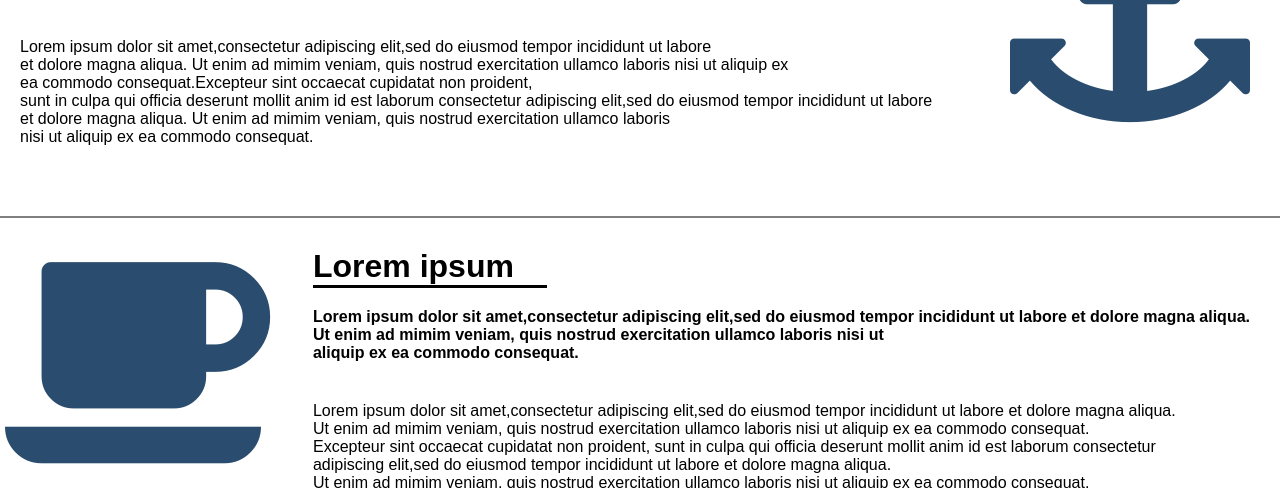
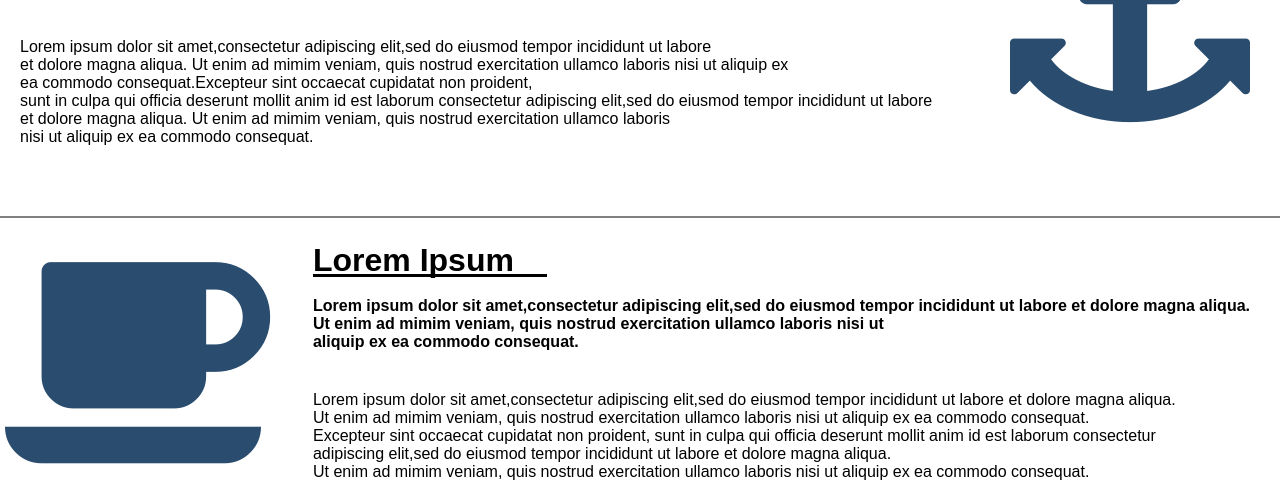
Before and after one commit to AMAHMERCY/start-page, a plain HTML site: page index.html in a window 1280 px wide. Shown: the part 614-1102 px from the top of the page. Drawn offline with Linux system fonts and the light colour scheme.

Commit message:
I modified the second Lorem ipsum header

```diff
--- a/style.css
+++ b/style.css
@@ -120,6 +120,8 @@ div.Lorem{
 div.Lorem > h1{
     border-bottom: 3px solid #000;
     width: 25%;
+    line-height: 0.8em;
+    text-transform: capitalize;
 }
 div.wrap1{
     color: #2A4C6E;
```
